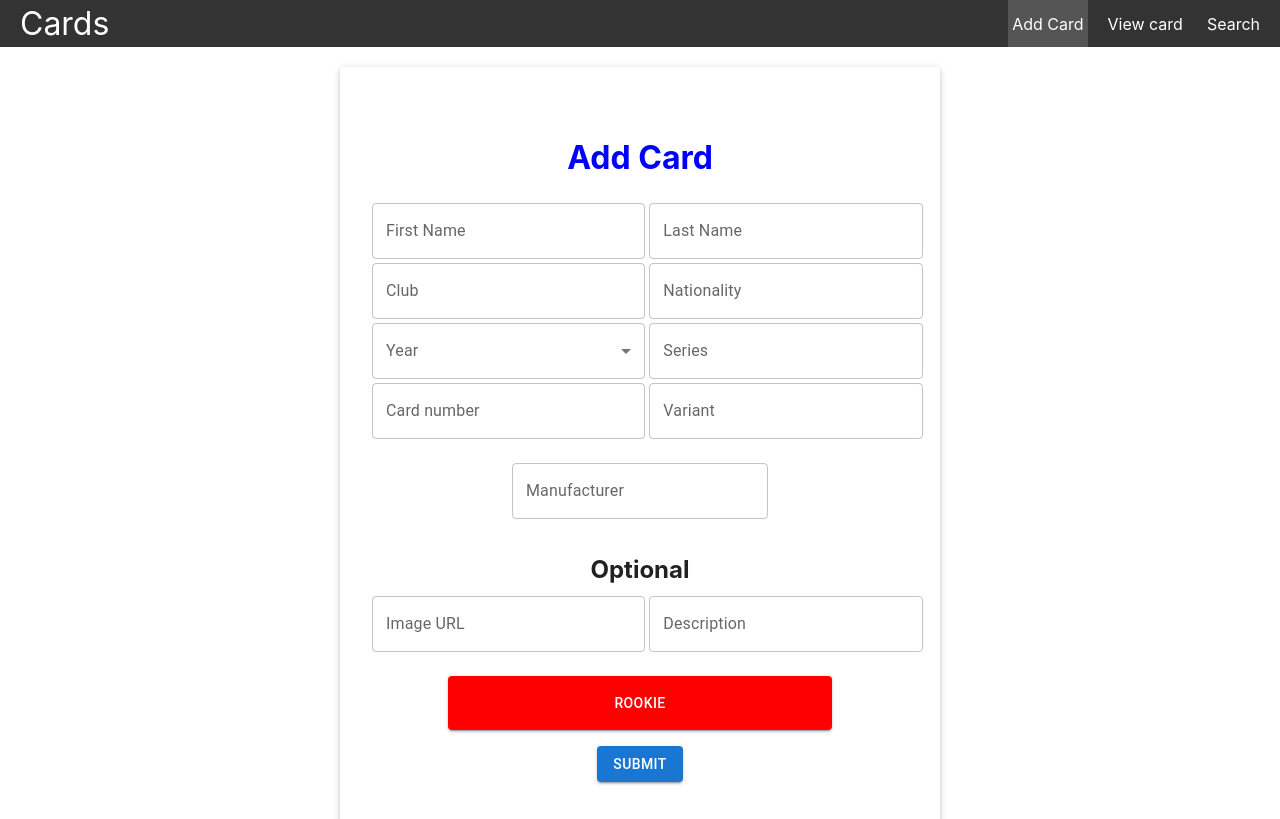
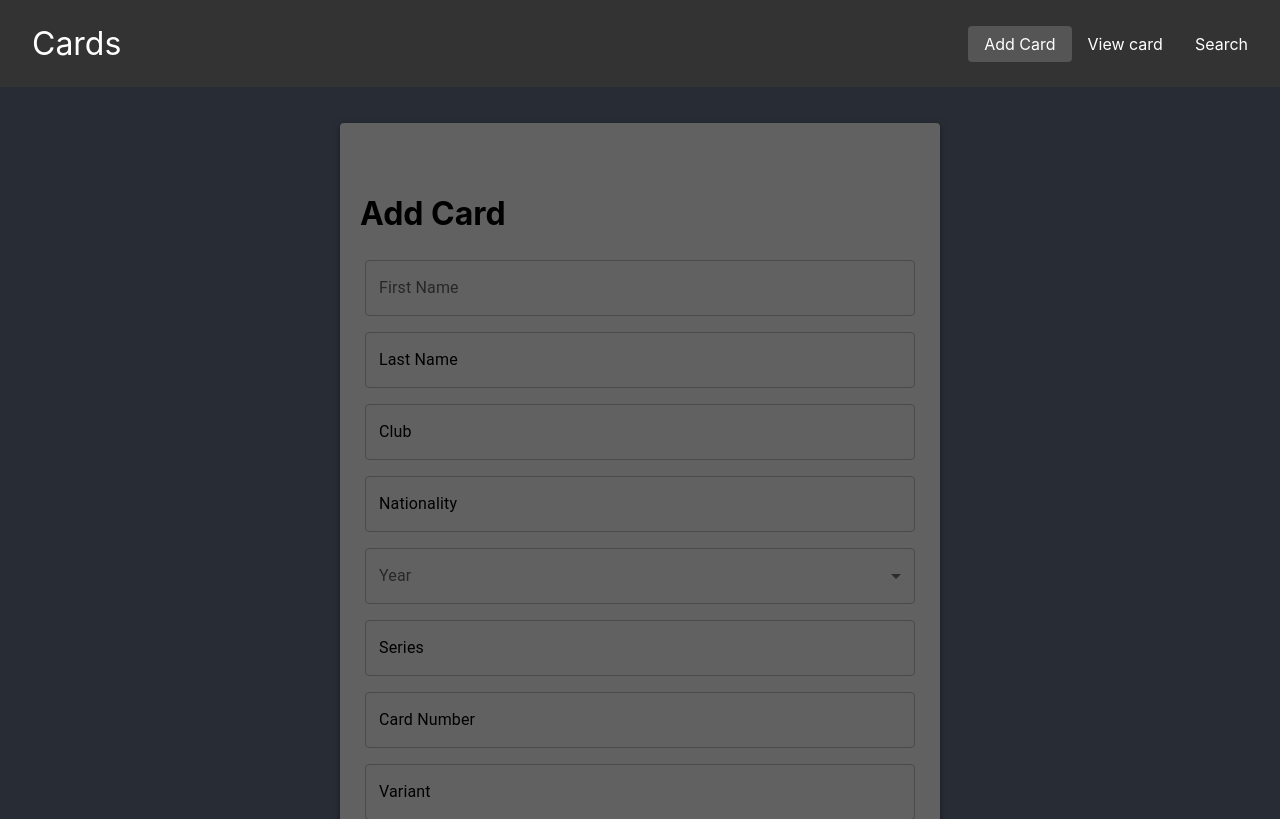
Before and after one commit to TheAnthonyCarrera/SoccerCardApp, a React (Create React App) app in the folder cardfrontend/: page /Card in a window 1280 px wide. Shown: the top 819 px of the page. Built offline with nearby package versions, Linux system fonts and the light colour scheme.

Commit message:
New code
fixed tilaks push. Pull this for newest verison

```diff
--- a/cardfrontend/src/App.css
+++ b/cardfrontend/src/App.css
@@ -1,3 +1,7 @@
+body{
+  background-color: #282c34;
+}
+
 .App {
   text-align: center;
 }
--- a/cardfrontend/src/Pages/Card.js
+++ b/cardfrontend/src/Pages/Card.js
@@ -1,105 +1,126 @@
 import React, { useState } from 'react';
-import { FormControl, Container, Paper, TextField, Button, Grid, Select, MenuItem, Box, InputLabel} from '@mui/material';
+import { Container, Paper, TextField, Button, Grid, Select, MenuItem, Box, FormControl, InputLabel, Switch } from '@mui/material';
+//import './Card.css'
 
 export default function Card() {
-
-    const PaperStyle={padding:"50px 20px", width:600,margin:"20px auto"}
-    const [first_name,setFirstName]=React.useState("")
-    const [last_name,setLastName]=React.useState("")
-    const [club,setClub]=React.useState("")
-    const [nationality,setNationality]=React.useState("")
-    const [year,setYear]=React.useState("")
-    const [series,setSeries]=React.useState("")
-    const [card_number,setCardNumber]=React.useState("")
+    const PaperStyle = { padding: "50px 20px", width: 600, margin: "20px auto", backgroundColor: '#616161' }; // <-- Added backgroundColor property
+    const [first_name, setFirstName] = useState("");
+    const [last_name, setLastName] = useState("");
+    const [club, setClub] = useState("");
+    const [nationality, setNationality] = useState("");
+    const [year, setYear] = useState("");
+    const [series, setSeries] = useState("");
+    const [card_number, setCardNumber] = useState("");
     const [rookie, setRookie] = useState(false);
-    const [variant,setVariant]=React.useState("")
-    const [manufacturer,setManufacturer]=React.useState("")
-    const [image_url,setImageURL]=React.useState("")
-    const [description,setDescription]=React.useState("")
-
+    const [variant, setVariant] = useState("");
+    const [manufacturer, setManufacturer] = useState("");
+    const [image_url, setImageURL] = useState("");
+    const [description, setDescription] = useState("");
     const [errorMessage, setErrorMessage] = useState(null);
 
-    const handleClick=(e)=>{
-        e.preventDefault()
-        const card={first_name,last_name,club,nationality, year, series, card_number, rookie, variant, manufacturer, image_url, description}
-        console.log(card)
-        console.log(rookie)
-        fetch("http://localhost:8081/card/add",{
-            method:"POST",
-            headers:{"Content-Type":"application/json"},
-            body:JSON.stringify(card)
-        }).then((data)=>{
+    const years = Array.from({ length: 2025 - 1960 + 1 }, (_, i) => 1960 + i);
+
+    const handleClick = (e) => {
+        e.preventDefault();
+        const card = { first_name, last_name, club, nationality, year, series, card_number, rookie, variant, manufacturer, image_url, description };
+        console.log(card);
+        console.log(rookie);
+        fetch("http://localhost:8081/card/add", {
+            method: "POST",
+            headers: { "Content-Type": "application/json" },
+            body: JSON.stringify(card)
+        }).then((data) => {
             if (data.ok) {
-                console.log("New Card Added")
-                setErrorMessage(null)
-                setErrorMessage("Successfully added Card")
+                console.log("New Card Added");
+                setErrorMessage(null);
+                setErrorMessage("Successfully added Card");
             } else {
-                console.log("Error adding card")
-                console.log(data.status)
-                setErrorMessage("Error adding card")
+                console.log("Error adding card");
+                console.log(data.status);
+                setErrorMessage("Error adding card");
             }
-        })
-    }
+        });
+    };
+
+
 
     return (
-
         <Container>
-        <Paper elevation={3} style={PaperStyle}>
-            <h1 style={{color:"blue"}}>Add Card</h1>
+            <Paper elevation={4} style={PaperStyle}>
+                <h1 style={{ color: "black" }}>Add Card</h1>
                 <Box
-
                     component="form"
-                sx={{
-                    '& > :not(style)': { m: 1},
-                }}
+                    sx = {{padding : '5px'}}
                     noValidate
                     autoComplete="off"
                 >
-
-            <Grid container spacing={0.5}>
-                <Grid item xs={5.9}>
+                    <Grid container spacing={2}>
+                        <Grid item xs={12}>
                             <TextField
                                 label="First Name"
                                 variant="outlined"
                                 value={first_name}
                                 onChange={(e) => setFirstName(e.target.value)}
                                 fullWidth
+                                InputLabelProps={{
+                                    className: 'blackInputLabel' // <-- Set the color of the label to black
+                                }}
                             />
                         </Grid>
-                <Grid item xs={5.9}>
+
+                        <Grid item xs={12}>
                             <TextField
                                 label="Last Name"
                                 variant="outlined"
                                 value={last_name}
                                 onChange={(e) => setLastName(e.target.value)}
                                 fullWidth
+                                InputLabelProps={{
+                                    style: { color: 'black' } // <-- Set the color of the label to black
+                                }}
                             />
                         </Grid>
-                <Grid item xs={5.9}>
-                <TextField id="club" label="Club" variant="outlined" fullWidth
+
+                        <Grid item xs={12}>
+                            <TextField
+                                label="Club"
+                                variant="outlined"
                                 value={club}
-                    onChange={(e)=>setClub(e.target.value)}
+                                onChange={(e) => setClub(e.target.value)}
+                                fullWidth
+                                InputLabelProps={{
+                                    style: { color: 'black' } // <-- Set the color of the label to black
+                                }}
                             />
                         </Grid>
-                <Grid item xs={5.9}>
-                <TextField id="nationality" label="Nationality" variant="outlined" fullWidth
+
+                        <Grid item xs={12}>
+                            <TextField
+                                label="Nationality"
+                                variant="outlined"
                                 value={nationality}
-                    onChange={(e)=>setNationality(e.target.value)}
+                                onChange={(e) => setNationality(e.target.value)}
+                                fullWidth
+                                InputLabelProps={{
+                                    style: { color: 'black' } // <-- Set the color of the label to black
+                                }}
                             />
                         </Grid>
-                <Grid item xs={5.9}>
+
+                        <Grid item xs={12}>
                             <FormControl fullWidth variant="outlined">
                                 <InputLabel id="year-label">Year</InputLabel>
                                 <Select
+                                    labelId="year-label"
                                     id="year"
-                    label="Year"
-                    variant="outlined"
                                     value={year}
                                     onChange={(e) => setYear(e.target.value)}
-                    fullWidth
-                    inputProps={{ style: { color: 'black', height: '56px', padding: '10px 0', paddingBottom: '10px' } }}
+                                    label="Year"
+                                    InputLabelProps={{
+                                        style: { color: 'black' } // <-- Set the color of the label to black
+                                    }}
                                 >
-                    {Array.from({ length: 2025 - 1960 }, (_, i) => 1960 + i).map((year) => (
+                                    {years.map((year) => (
                                         <MenuItem key={year} value={year}>
                                             {year}
                                         </MenuItem>
@@ -107,71 +128,113 @@ export default function Card() {
                                 </Select>
                             </FormControl>
                         </Grid>
-                <Grid item xs={5.9}>
-                <TextField id="series" label="Series" variant="outlined" fullWidth
+
+                        <Grid item xs={12}>
+                            <TextField
+                                label="Series"
+                                variant="outlined"
                                 value={series}
-                    onChange={(e)=>setSeries(e.target.value)}
+                                onChange={(e) => setSeries(e.target.value)}
+                                fullWidth
+                                InputLabelProps={{
+                                    style: { color: 'black' } // <-- Set the color of the label to black
+                                }}
                             />
                         </Grid>
-                <Grid item xs={5.9}>
-                <TextField id="card_number" label="Card number" variant="outlined" fullWidth
+
+                        <Grid item xs={12}>
+                            <TextField
+                                label="Card Number"
+                                variant="outlined"
                                 value={card_number}
-                    onChange={(e)=>setCardNumber(e.target.value)}
+                                onChange={(e) => setCardNumber(e.target.value)}
+                                fullWidth
+                                InputLabelProps={{
+                                    style: { color: 'black' } // <-- Set the color of the label to black
+                                }}
                             />
                         </Grid>
-                <Grid item xs={5.9}>
-                <TextField id="variant" label="Variant" variant="outlined" fullWidth
+
+                        <Grid item xs={12}>
+                            <TextField
+                                label="Variant"
+                                variant="outlined"
                                 value={variant}
-                    onChange={(e)=>setVariant(e.target.value)}
+                                onChange={(e) => setVariant(e.target.value)}
+                                fullWidth
+                                InputLabelProps={{
+                                    style: { color: 'black' } // <-- Set the color of the label to black
+                                }}
                             />
                         </Grid>
-            </Grid>
-            <Grid container spacing={2}>
-                <Grid item xs={11}>
-                <TextField id="manufacturer" label="Manufacturer" variant="outlined" width="100%"
+
+                        <Grid item xs={12}>
+                            <TextField
+                                label="Manufacturer"
+                                variant="outlined"
                                 value={manufacturer}
-                    onChange={(e)=>setManufacturer(e.target.value)}
-                    style={{ width: '50%' }}
+                                onChange={(e) => setManufacturer(e.target.value)}
+                                fullWidth
+                                InputLabelProps={{
+                                    style: { color: 'black' } // <-- Set the color of the label to black
+                                }}
                             />
                         </Grid>
+
                     </Grid>
-            <br/>
+
+                    <Grid container spacing={2} alignItems="left" sx={{padding : '20px'}}>
+                        <Grid item xs={1}>
+                        <FormControl component="fieldset">
+                            <InputLabel htmlFor="rookie-switch" shrink={true} alignItems = "left" InputLabelProps={{
+                                style: { color: 'black' } // <-- Set the color of the label to black
+                            }} >Rookie</InputLabel>
+                            <Switch
+                                id="rookie-switch"
+                                checked={rookie}
+                                onChange={() => setRookie(!rookie)}
+                            />
+                        </FormControl>
+                        </Grid>
+                    </Grid>
+
+                    <br />
                     <h2 color='grey'>Optional</h2>
 
-            <Grid container spacing={0.5}>
-                <Grid item xs={5.9}>
-                <TextField id="image_url" label="Image URL" variant="outlined" fullWidth
+                    <Grid container spacing={2}>
+                        <Grid item xs={6}>
+                            <TextField
+                                label="Image URL"
+                                variant="outlined"
                                 value={image_url}
-                    onChange={(e)=>setImageURL(e.target.value)}
+                                onChange={(e) => setImageURL(e.target.value)}
+                                fullWidth
+                                InputLabelProps={{
+                                    style: { color: 'black' } // <-- Set the color of the label to black
+                                }}
                             />
                         </Grid>
-                <Grid item xs={5.9}>
-                <TextField id="description" label="Description" variant="outlined" fullWidth
+                        <Grid item xs={6}>
+                            <TextField
+                                label="Description"
+                                variant="outlined"
                                 value={description}
-                    onChange={(e)=>setDescription(e.target.value)}
+                                onChange={(e) => setDescription(e.target.value)}
+                                fullWidth
+                                InputLabelProps={{
+                                    style: { color: 'black' } // <-- Set the color of the label to black
+                                }}
                             />
                         </Grid>
                     </Grid>
 
-            <Grid container spacing={2}>
-                <Grid item xs={11}>
-                    <Button
-                    variant='contained'
-                    style={{ backgroundColor: rookie ? 'green' : 'red', height: '54px', width: '75%' }}
-                    onClick={() => setRookie(!rookie)}
-                    >
-                    Rookie
-                    </Button>
-                </Grid>
-            </Grid>
-
-            <Button variant="contained"onClick={handleClick}>
+                    <Button variant="contained" onClick={handleClick} style={{top : '10px', backgroundColor : 'black'}}>
                         Submit
                     </Button>
+
                     {errorMessage && <p>{errorMessage}</p>}
                 </Box>
             </Paper>
         </Container>
-
-  );
+    )
 }
--- a/cardfrontend/src/Pages/Search.js
+++ b/cardfrontend/src/Pages/Search.js
@@ -7,7 +7,8 @@ import { Container, Paper,  Button } from '@mui/material';
 export default function Card() {
 
     // values
-    const PaperStyle={padding:"50px 20px", width:600,margin:"20px auto"}
+    const PaperStyle = { padding: "50px 20px", width: 600, margin: "20px auto", backgroundColor: '#616161' }; // <-- Added backgroundColor property
+    //const PaperStyle={padding:"50px 20px", width:600,margin:"20px auto"}
     const [searchValue, setSearchValue] = React.useState("");
     const [errorMessage, setErrorMessage] = useState(null);
     const [cards,setCards]=React.useState([])
@@ -57,13 +58,13 @@ export default function Card() {
                     defaultValue="Default Value"
                     helperText="Some important text"
                 /> */}
-                <Button variant="contained" onClick={(e) => search(e)}>Search</Button>
+                <Button variant="contained" onClick={(e) => search(e)} style={{left : '10px' , top : '7.5px' , backgroundColor : 'black'}}>Search</Button>
                 {errorMessage && <p>{errorMessage}</p>}
 
                 <h1>Cards</h1>
 
                 {cards.map(card=>(
-                    <Paper elevation={6} style={{margin:"10px", padding:"15px", textAlign:"left"}} key={card.id}>
+                    <Paper elevation={6} style={{margin:"10px", padding:"15px", textAlign:"left", PaperStyle}} key={card.id}>
                         ID: {card.id} <br/>
                         Name: {card.first_name} {card.last_name} <br/>
                         Club: {card.club} <br/>
--- a/cardfrontend/src/Pages/View.js
+++ b/cardfrontend/src/Pages/View.js
@@ -1,3 +1,3 @@
 export default function About() {
-    return <h1>About</h1>
-  }
+  return <h1>About</h1>
+}
--- a/cardfrontend/src/index.css
+++ b/cardfrontend/src/index.css
@@ -1,38 +1,36 @@
+/* Resetting default margin and padding */
+body, ul {
+  margin: 0;
+  padding: 0;
+}
+
+/* Global styles */
 body {
-  margin: 0;
-  font-family: -apple-system, BlinkMacSystemFont, 'Segoe UI', 'Roboto', 'Oxygen',
-    'Ubuntu', 'Cantarell', 'Fira Sans', 'Droid Sans', 'Helvetica Neue',
-    sans-serif;
+  font-family: -apple-system, BlinkMacSystemFont, 'Segoe UI', 'Roboto', 'Oxygen', 'Ubuntu', 'Cantarell', 'Fira Sans', 'Droid Sans', 'Helvetica Neue', sans-serif;
   -webkit-font-smoothing: antialiased;
   -moz-osx-font-smoothing: grayscale;
 }
 
-code {
-  font-family: source-code-pro, Menlo, Monaco, Consolas, 'Courier New',
-    monospace;
-}
-
+/* Box-sizing for all elements */
 * {
   box-sizing: border-box;
 }
 
-body {
-  margin: 0;
+/* Container styles */
+.container {
+  margin: 0 auto;
+  max-width: 1200px;
+  padding: 1rem;
 }
 
-.container {
-  margin: 1rem;
-  text-align: center;
-}
-
+/* Navigation styles */
 .nav {
   background-color: #333;
   color: white;
   display: flex;
   justify-content: space-between;
-  align-items: stretch;
-  gap: 2rem;
-  padding: 0 1rem;
+  align-items: center;
+  padding: 1rem;
 }
 
 .site-title {
@@ -40,26 +38,24 @@ body {
 }
 
 .nav ul {
+  margin: 0;
   padding: 0;
-  margin: 0;
   list-style: none;
   display: flex;
-  gap: 1rem;
 }
 
 .nav a {
   color: inherit;
   text-decoration: none;
-  height: 100%;
-  display: flex;
-  align-items: center;
-  padding: .25rem;
+  padding: 0.5rem 1rem;
+  border-radius: 4px;
+  transition: background-color 0.3s ease;
 }
 
-.nav li.active {
+.nav a:hover {
   background-color: #555;
 }
 
-.nav li:hover {
-  background-color: #777;
+.nav li.active a {
+  background-color: #555;
 }
```
Also changed, not shown: cardfrontend/src/components/Styles.css (indentation only). Lines whose indentation alone changed are shown as unchanged.
